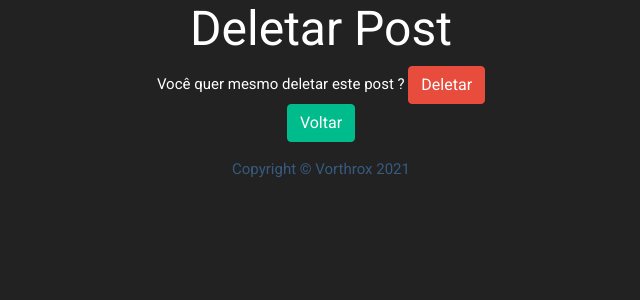
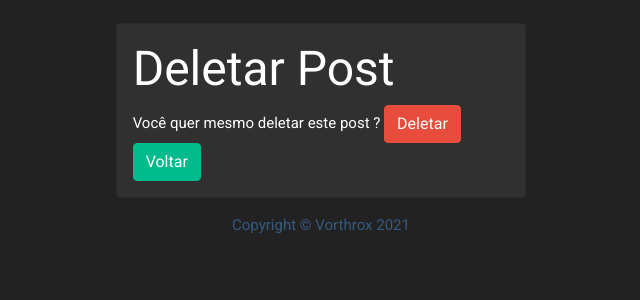
Before and after one commit to FlaviodosSantos/flaviodossantos.github.io, a Django app: template blog/templates/post_delete.html in a window 1280 px wide. Shown: the part 72-372 px from the top of the page, without its empty margins (319-959 px from the left). Run offline with Django 3.2, Linux system fonts and the light colour scheme; the template is opened without the code that fills it, so the values that code supplies are empty; some libraries are stand-ins or nearby versions.

Commit message:
mods post_delete e post_detail, finalizando delete e o CRUD #2

```diff
--- a/blog/templates/post_delete.html
+++ b/blog/templates/post_delete.html
@@ -3,9 +3,11 @@
 {% block title %}Deletar Post{% endblock %}
 
 {% block content %}
-<div class="container">
-    <div class="row justify-content-center">
-        <div class="col-4 text-center">
+  <br>
+    <div class="row">
+        <div class="col-md-4 offset-md-4">
+            <div class="card auth-card">
+                <div class="card-body">
                     <h1>Deletar Post</h1>
                     <form class="" method="POST" enctype="multipart/form-data">
                             {% csrf_token %}
@@ -16,7 +18,9 @@
 
                     </form>
                 </div>
+            </div>
 
         </div>
+
     </div>
 {% endblock %}
--- a/blog/templates/post_detail.html
+++ b/blog/templates/post_detail.html
@@ -9,7 +9,7 @@
 
         {% if user.is_authenticated %}
           <a class="btn btn-warning" href="{% url 'post_update' post.id %}" >Editar</a>
-          <a class="btn btn-danger" href=" " >Deletar</a>
+          <a class="btn btn-danger" href="{% url 'post_delete' post.id %}" >Deletar</a>
         {% endif %}
         <p></p>
 
```
Lines whose indentation alone changed are shown as unchanged.
